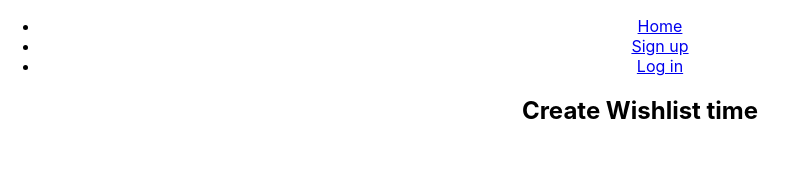
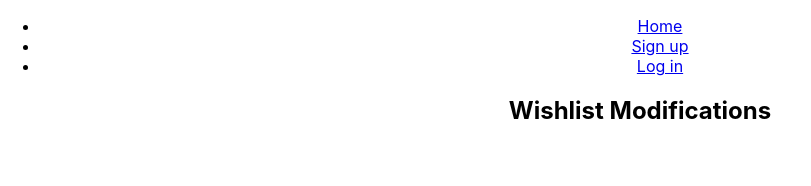
Before and after one commit to Titus-Huang/Wishlist-Eliminator, a React (Create React App) app in the folder wishlist-eliminator-app/: page /wishlists/create in a window 1280 px wide. Shown: the top 186 px of the page, without its empty margins (0-811 px from the left). Built offline with nearby package versions, Linux system fonts and the light colour scheme; no server answers.

Commit message:
started work on wishlist modifications

```diff
--- a/package.json
+++ b/package.json
@@ -5,7 +5,7 @@
   "main": "server.js",
   "scripts": {
     "start": "node server.js",
-    "dev": "nodemon -r dotenv/config server.js",
+    "dev": "nodemon --ignore wishlist-eliminator-app/ --ignore build/ -r dotenv/config server.js",
     "heroku-postbuild": "cd wishlist-eliminator-app; npm run herokuDeploy"
   },
   "keywords": [],
--- a/wishlist-eliminator-app/src/App.js
+++ b/wishlist-eliminator-app/src/App.js
@@ -8,7 +8,7 @@ import Login from './components/users/Login';
 import Logout from './components/users/Logout';
 import SignUp from './components/users/Sign_Up';
 import Import from './components/wishlist/Import';
-import Create from './components/wishlist/Create';
+import WishlistModification from './components/wishlist/WishlistModification';
 
 function App() {
     const location = useLocation();
@@ -110,7 +110,8 @@ function App() {
                 <Route path='/users/login' element={<Login updateUserData={updateUserData} updateUserWishlistDataData={updateUserWishlistDataData} />} />
                 <Route path='/users/logout' element={<Logout />} />
                 <Route path='/wishlists/import' element={<Import userData={appData.userData} updateSteamWishlistData={updateSteamWishlistData} />} />
-                <Route path='/wishlists/create' element={<Create />} />
+                <Route path='/wishlists/create' element={<WishlistModification type={'create'} />} />
+                <Route path='/wishlists/edit' element={<WishlistModification type={'edit'} />} />
             </Routes>
         </div>
     );
--- a/wishlist-eliminator-app/src/components/NavBar.js
+++ b/wishlist-eliminator-app/src/components/NavBar.js
@@ -11,6 +11,7 @@ function NavBar(props) {
                 {!props.userData.username && <li><Link to='/users/login'>Log in</Link></li>}
                 {props.userData.username && <li><Link to='/wishlists/import'>Import Wishlist</Link></li>}
                 {props.userData.username && <li><Link to='/wishlists/create'>Create Wishlist</Link></li>}
+                {props.userData.username && <li><Link to='/wishlists/edit'>Edit Wishlist</Link></li>}
                 {props.userData.username && <li><Link to='/users/logout'>Log out</Link></li>}
             </ul>
             {console.log('hash', location.hash, '|', 'pathname', location.pathname, '|', 'search', location.search)}
--- a/wishlist-eliminator-app/src/components/wishlist/Create.js
+++ b/wishlist-eliminator-app/src/components/wishlist/Create.js
@@ -1,7 +1,9 @@
 
 function Create() {
     return (
-        <h2>Create Wishlist time</h2>
+        <div className="WishlistCreate">
+            <h2>Create Wishlist time</h2>
+        </div>
     );
 }
 
--- /dev/null
+++ b/wishlist-eliminator-app/src/components/wishlist/WishlistModification.js
@@ -0,0 +1,14 @@
+
+function WishlistModification(props) {
+
+
+    return (
+        <div className="WishlistModifications">
+            {/* Would be an overarching page to modify wishlists */}
+            {/* This would include... Creating, Editing, Deleting */}
+            <h2>Wishlist Modifications</h2>
+        </div>
+    );
+}
+
+export default WishlistModification;
```
Also changed, not shown: wishlist-eliminator-app/src/components/wishlist/WishlistCard.js (added, +10 -0 lines), wishlist-eliminator-app/src/components/wishlist/WishlistDisplay.js (added, +10 -0 lines).
